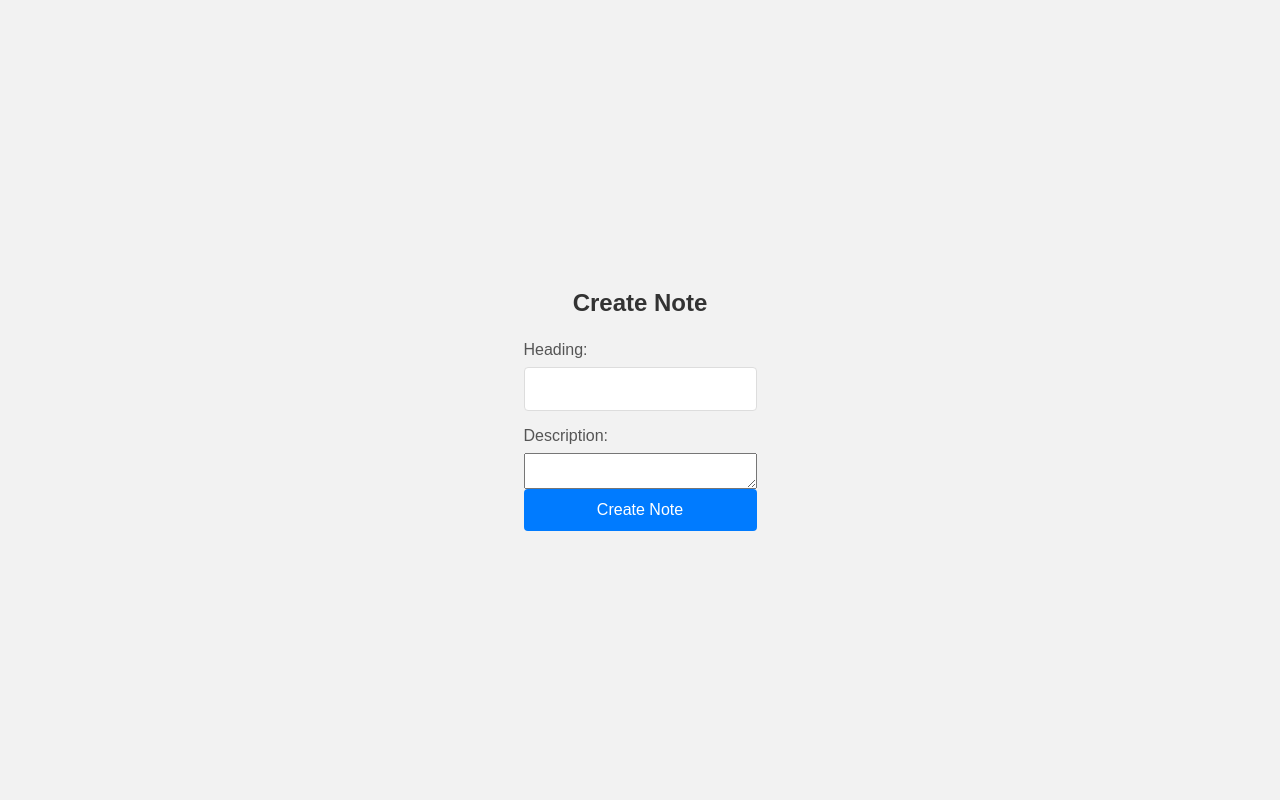
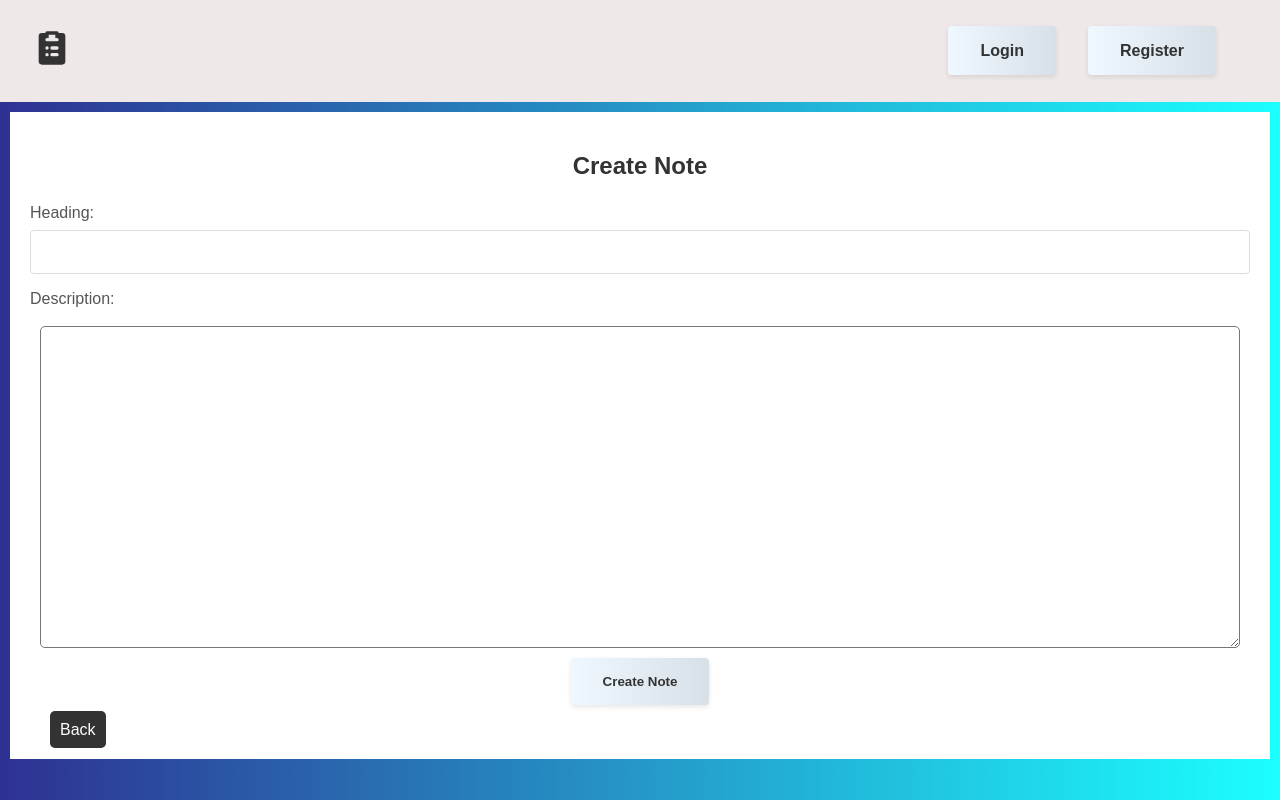
Before and after one commit to anuragdw710/MyNotes, a React (Vite) app: page /notes in a window 1280 px wide. Built offline with nearby package versions, Linux system fonts and the light colour scheme.

Commit message:
Notes page , edit , done, minor fix

```diff
--- a/src/App.jsx
+++ b/src/App.jsx
@@ -5,10 +5,13 @@ import Notes from "./component/Notes";
 import NoteDetails from "./component/NoteDetails";
 import CreateNote from "./component/CreateNote";
 import { BrowserRouter as Router, Routes, Route } from "react-router-dom";
+import Navbar from "./component/Navbar";
 
 function App() {
   return (
+    <div className="outer">
       <Router>
+        <Navbar />
         <Routes>
           <Route path="/" element={<Notes />} />
           <Route path="/login" element={<Login />} />
@@ -17,6 +20,7 @@ function App() {
           <Route path="/notes" element={<CreateNote />} />
         </Routes>
       </Router>
+    </div>
   );
 }
 
--- a/src/component/CreateNote.jsx
+++ b/src/component/CreateNote.jsx
@@ -1,6 +1,6 @@
 import React, { useState } from "react";
 import axios from "axios";
-import { useNavigate } from "react-router-dom";
+import { Link, useNavigate } from "react-router-dom";
 
 const CreateNote = () => {
   const [heading, setHeading] = useState("");
@@ -38,6 +38,7 @@ const CreateNote = () => {
   };
 
   return (
+    <div className="note-details">
       <div>
         <h2>Create Note</h2>
         <form onSubmit={handleSubmit}>
@@ -48,16 +49,24 @@ const CreateNote = () => {
             name="heading"
             value={heading}
             onChange={(e) => setHeading(e.target.value)}
+            className="edit-input"
           />
           <label htmlFor="description">Description:</label>
           <textarea
             id="description"
             name="description"
+            className="create-note-textarea"
             value={description}
             onChange={(e) => setDescription(e.target.value)}
           />
+          <div className="note-button-box">
             <button type="submit">Create Note</button>
+          </div>
         </form>
+      </div>
+      <Link to="/" className="back-link">
+        Back
+      </Link>
     </div>
   );
 };
--- /dev/null
+++ b/src/component/Navbar.jsx
@@ -0,0 +1,56 @@
+import React from "react";
+import { Link, useNavigate } from "react-router-dom";
+
+const Navbar = () => {
+  const navigate = useNavigate();
+  const isLoggedIn = localStorage.getItem("jwtToken") !== null;
+
+  const handleLogout = () => {
+    localStorage.removeItem("jwtToken");
+    navigate("/login"); // Redirect to login after logout
+  };
+
+  return (
+    <nav className="navbar">
+      <Link to="/" className="logo">
+        {/* Your logo here (text or image) */}
+        <svg
+          className="w-6 h-6 text-gray-800 dark:text-white"
+          aria-hidden="true"
+          xmlns="http://www.w3.org/2000/svg"
+          width="40"
+          height="40"
+          fill="currentColor"
+          viewBox="0 0 24 24"
+        >
+          <path
+            fillRule="evenodd"
+            d="M8 3a1 1 0 0 1 1-1h6a1 1 0 0 1 1 1h2a2 2 0 0 1 2 2v15a2 2 0 0 1-2 2H6a2 2 0 0 1-2-2V5a2 2 0 0 1 2-2h2Zm6 1h-4v2H9a1 1 0 0 0 0 2h6a1 1 0 1 0 0-2h-1V4Zm-3 8a1 1 0 0 1 1-1h3a1 1 0 1 1 0 2h-3a1 1 0 0 1-1-1Zm-2-1a1 1 0 1 0 0 2h.01a1 1 0 1 0 0-2H9Zm2 5a1 1 0 0 1 1-1h3a1 1 0 1 1 0 2h-3a1 1 0 0 1-1-1Zm-2-1a1 1 0 1 0 0 2h.01a1 1 0 1 0 0-2H9Z"
+            clipRule="evenodd"
+          />
+        </svg>
+      </Link>
+      <ul className="nav-links">
+        {!isLoggedIn && (
+          <>
+            <li>
+              <Link to="/login">Login</Link>
+            </li>
+            <li>
+              <Link to="/register">Register</Link>
+            </li>
+          </>
+        )}
+        {isLoggedIn && (
+          <>
+            <li>
+              <button onClick={handleLogout}>Logout</button>
+            </li>
+          </>
+        )}
+      </ul>
+    </nav>
+  );
+};
+
+export default Navbar;
--- a/src/component/NoteDetails.jsx
+++ b/src/component/NoteDetails.jsx
@@ -2,7 +2,7 @@ import React, { useEffect, useState } from "react";
 import { useParams } from "react-router-dom";
 import axios from "axios";
 import "../styles/style.css";
-import { useNavigate } from "react-router-dom";
+import { Link, useNavigate } from "react-router-dom";
 
 const NoteDetails = () => {
   const [note, setNote] = useState(null);
@@ -17,8 +17,21 @@ const NoteDetails = () => {
   useEffect(() => {
     const fetchNote = async () => {
       try {
+        const jwtToken = localStorage.getItem("jwtToken");
+
+        if (!jwtToken) {
+          // No JWT token present, redirect to login
+          setError("You need to login to view notes.");
+          navigate("/login");
+          return;
+        }
         const response = await axios.get(
-          `http://127.0.0.1:8000/todo/notes/${id}`
+          `http://127.0.0.1:8000/todo/notes/${id}`,
+          {
+            headers: {
+              Authorization: `JWT ${jwtToken}`,
+            },
+          }
         );
         console.log("Note details:", response.data);
         setNote(response.data);
@@ -53,9 +66,22 @@ const NoteDetails = () => {
         heading: updatedHeading,
         description: updatedDescription,
       };
+      const jwtToken = localStorage.getItem("jwtToken");
+
+      if (!jwtToken) {
+        // No JWT token present, redirect to login
+        setError("You need to login to view notes.");
+        navigate("/login");
+        return;
+      }
 
       const response = await axios.put(
         `http://127.0.0.1:8000/todo/notes/${id}`,
+        {
+          headers: {
+            Authorization: `JWT ${jwtToken}`,
+          },
+        },
         updateData
       );
 
@@ -75,7 +101,19 @@ const NoteDetails = () => {
     if (!confirmation) return; // Exit if user cancels deletion
 
     try {
-      await axios.delete(`http://127.0.0.1:8000/todo/notes/${id}`);
+      const jwtToken = localStorage.getItem("jwtToken");
+
+      if (!jwtToken) {
+        // No JWT token present, redirect to login
+        setError("You need to login to view notes.");
+        navigate("/login");
+        return;
+      }
+      await axios.delete(`http://127.0.0.1:8000/todo/notes/${id}`, {
+        headers: {
+          Authorization: `JWT ${jwtToken}`,
+        },
+      });
       console.log("Note deleted successfully.");
       navigate("/");
       // Redirect to a proper location after deletion (e.g., notes list)
@@ -94,16 +132,24 @@ const NoteDetails = () => {
         <div>
           {!isEditing ? (
             <>
+              <div className="note-text">
                 <h2>{note.heading}</h2>
+                <div className="note-detail">
                   <p>Created by: {note.writer}</p>
+                  <p>Created at: {note.created_at.slice(0, 10)}</p>
+                </div>
                 <p>{note.description}</p>
-              <p>Created at: {note.created_at.slice(0, 10)}</p>
+              </div>
+              <div className="note-button-box">
                 <button onClick={handleEditClick}>Edit</button>
                 <button onClick={handleDeleteNote}>Delete</button>
+              </div>
             </>
           ) : (
             <>
               <h2>Edit Note</h2>
+              <form>
+                <label htmlFor="heading">Heading:</label>
                 <input
                   type="text"
                   name="heading"
@@ -111,20 +157,27 @@ const NoteDetails = () => {
                   onChange={handleInputChange}
                   className="edit-input"
                 />
+                <label htmlFor="description">Description:</label>
                 <textarea
                   name="description"
                   value={updatedDescription}
                   onChange={handleInputChange}
-                className="edit-textarea"
+                  className="create-note-textarea"
                 />
+                <div className="note-button-box">
                   <button onClick={handleUpdateNote}>Save Changes</button>
                   <button onClick={handleEditClick}>Cancel</button>
+                </div>
+              </form>
             </>
           )}
         </div>
       ) : (
         <p>Loading note details...</p>
       )}
+      <Link to="/" className="back-link">
+        Back
+      </Link>
     </div>
   );
 };
--- a/src/component/Register.jsx
+++ b/src/component/Register.jsx
@@ -1,6 +1,7 @@
 import "../styles/style.css";
 import { useState } from "react";
 import axios from "axios";
+import { useNavigate } from "react-router-dom";
 
 const Register = () => {
   const [email, setEmail] = useState("");
@@ -9,6 +10,7 @@ const Register = () => {
   const [first_name, setFirstName] = useState("");
   const [last_name, setLastName] = useState("");
   const [error, setError] = useState("");
+  const navigate = useNavigate();
 
   const handleSubmit = (e) => {
     e.preventDefault();
@@ -19,6 +21,7 @@ const Register = () => {
       .post("http://127.0.0.1:8000/auth/users/", data)
       .then((response) => {
         console.log(response);
+        navigate("/login");
       })
       .catch((error) => {
         console.log(error.response.data);
--- a/src/styles/style.css
+++ b/src/styles/style.css
@@ -1,39 +1,136 @@
 /* General Styles */
 body {
   font-family: Arial, sans-serif;
-  background-color: #f2f2f2;
+  background-image: linear-gradient(to right, #2e3192, #1bffff);
   margin: 0;
   padding: 0;
+  box-sizing: border-box;
+}
+
+/* navbar style */
+.navbar {
+  display: flex;
+  justify-content: space-between;
+  align-items: center;
+  padding: 1rem 2rem;
+  background-color: #efe8e8;
+  height: 70px;
+}
+
+.logo {
+  font-size: 1.5rem;
+  font-weight: bold;
+  color: #333;
+}
+
+.nav-links {
+  display: flex;
+  list-style: none;
+  margin: 0;
+  padding: 0;
+}
+
+.nav-links li a {
+  margin-right: 2rem;
+  background-image: linear-gradient(to right, #f0f8ff, #d6e0e6);
+  border: none;
+  color: #333;
+  font-weight: bold;
+  padding: 1rem 2rem;
+  border-radius: 4px;
+  cursor: pointer;
+  box-shadow: 0px 2px 5px rgba(0, 0, 0, 0.1);
+  transition: all 0.2s ease-in-out;
+}
+.nav-links li a:hover {
+  box-shadow: 0px 4px 8px rgba(0, 0, 0, 0.2);
+}
+
+.nav-links a {
+  text-decoration: none;
+  color: #333;
+}
+
+/* notes style */
+
+.note {
+  width: 100%;
+  padding: 50px;
+}
+.notelist {
+  padding: 5px;
+  list-style-type: none;
+  border-top: 1px solid white;
+  border-bottom: 1px solid white;
+}
+.link,
+li {
+  text-decoration: none;
+}
+.notelink {
+  display: block;
+  padding: 10px;
+  border-radius: 5px;
+  color: white;
+}
+
+.notelist :hover {
+  background-color: white;
+  /* padding: 2px; */
+  color: black;
+}
+
+.newnote {
   display: flex;
   justify-content: center;
-  align-items: center;
-  height: 100vh;
 }
 
-/* Container Styles */
+.heading-note {
+  color: rgb(242, 136, 136);
+  margin: 20px;
+  text-align: center;
+}
+
+/* Buttom style */
+button {
+  background-image: linear-gradient(to right, #f0f8ff, #d6e0e6);
+  border: none;
+  color: #333;
+  font-weight: bold;
+  padding: 1rem 2rem;
+  border-radius: 4px;
+  cursor: pointer;
+  box-shadow: 0px 2px 5px rgba(0, 0, 0, 0.1);
+  transition: all 0.2s ease-in-out;
+}
+
+button:hover {
+  box-shadow: 0px 4px 8px rgba(0, 0, 0, 0.2);
+  transform: translateY(-1px);
+}
+
+/* Login style */
 .container {
   background-color: #fff;
   padding: 2rem;
+  margin: auto;
+  margin-top: 50px;
   border-radius: 8px;
   box-shadow: 0 0 10px rgba(0, 0, 0, 0.1);
   max-width: 400px;
   width: 100%;
   box-sizing: border-box;
 }
-
 h1,
 h2 {
   text-align: center;
   margin-bottom: 1.5rem;
   color: #333;
 }
-
 form {
   display: flex;
   flex-direction: column;
 }
-
-/* Input Styles */
 input {
   margin-bottom: 1rem;
   padding: 0.75rem;
@@ -42,54 +139,65 @@ input {
   font-size: 1rem;
   box-sizing: border-box;
 }
-
-/* Button Styles */
-button {
-  padding: 0.75rem;
-  border: none;
-  border-radius: 4px;
-  background-color: #007bff;
-  color: #fff;
-  font-size: 1rem;
-  cursor: pointer;
-  transition: background-color 0.3s ease;
-}
-
-button:hover {
-  background-color: #0056b3;
-}
-
-/* Error Message Styles */
 .error-message {
   color: red;
   margin-bottom: 1rem;
   font-size: 0.875rem;
 }
-
-/* Label Styles */
 label {
   margin-bottom: 0.5rem;
   font-size: 1rem;
   color: #555;
 }
-
-/* Form Group Styles */
 form > div {
   margin-bottom: 1rem;
 }
 
+/* note-details page */
 .note-details {
+  background-color: white;
+  margin: 10px;
   padding: 20px;
 }
 
-.error-message {
-  color: red;
+.note-text {
+  margin: 10px;
+  padding: 10px;
+  border-radius: 5px;
+  background-color: #f0f8ff;
+  margin: 20px;
 }
 
-.edit-input,
-.edit-textarea {
-  width: 100%;
-  padding: 5px;
-  margin-bottom: 10px;
-  border: 1px solid #ddd;
+.note-detail {
+  display: flex;
+  justify-content: space-between;
 }
+.note-button-box {
+  display: flex;
+  justify-content: space-around;
+}
+
+.back-link {
+  text-decoration: none;
+  color: white;
+  background-color: #333;
+  padding: 10px;
+  border-radius: 5px;
+  padding: 10px;
+  margin: 20px;
+}
+.back-link:hover {
+  background-color: rgb(210, 208, 208);
+  color: #333;
+}
+.create-note-textarea {
+  padding: 10px;
+  border-radius: 5px;
+  margin: 10px;
+  height: 300px;
+  font-size: 20px;
+}
+.edit-input:hover,
+.create-note-textarea:hover {
+  background-color: #f0f8ff;
+}
```
Also changed, not shown: src/component/Notes.jsx (+15 -12 lines). Lines whose indentation alone changed are shown as unchanged.
